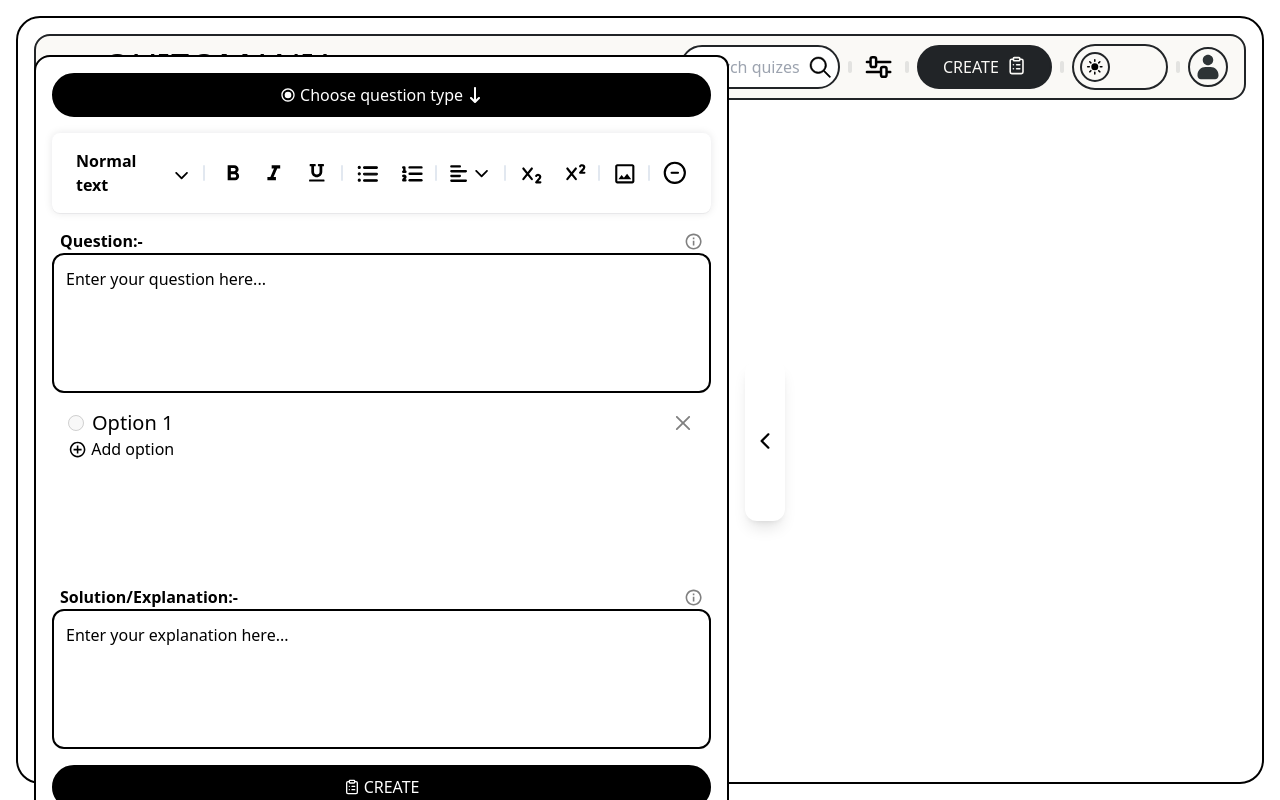
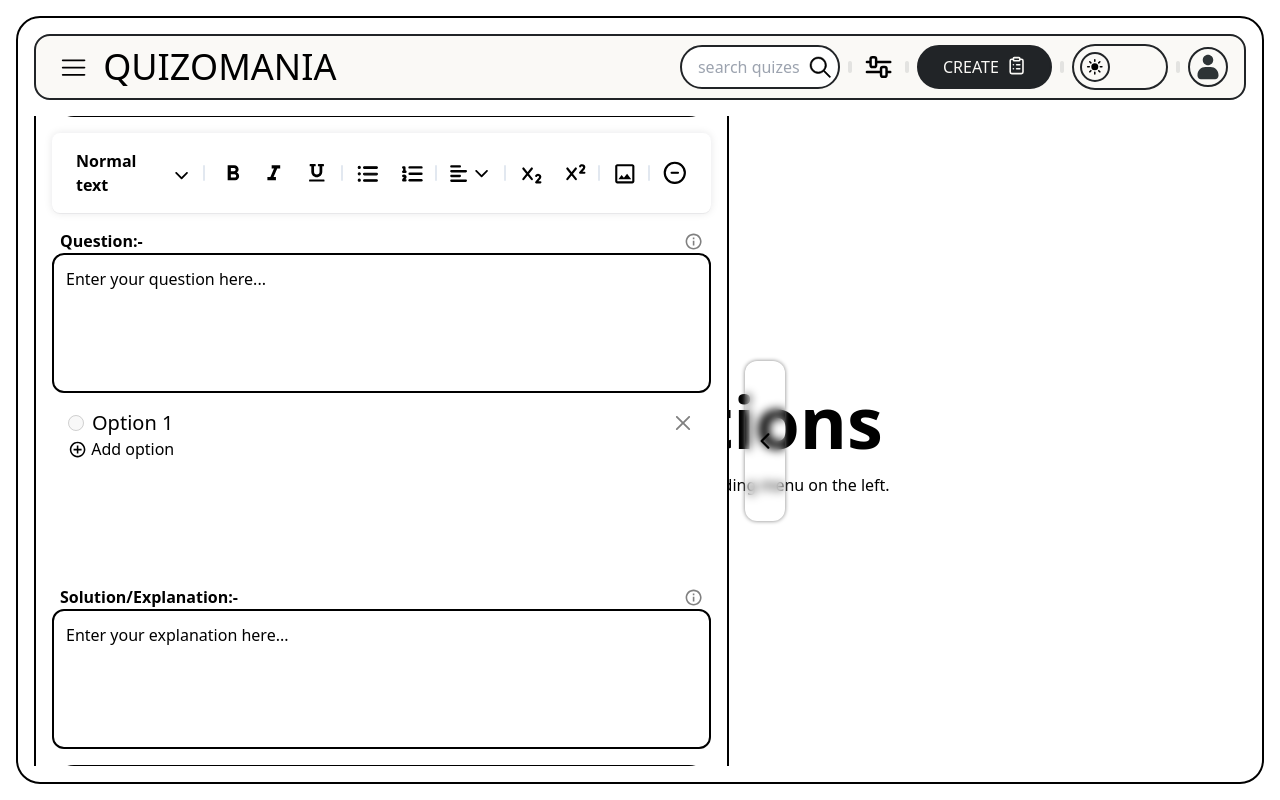
Before and after one commit to Nitish-u/Quizomania, a React (Vite) app: page /create in a window 1280 px wide. Built offline with nearby package versions, Linux system fonts and the light colour scheme.

Commit message:
editor page complete (fixed the layout of the questions container and sider btn of the editor section)

```diff
--- a/src/components/Editable Area/editableAreaComp.jsx
+++ b/src/components/Editable Area/editableAreaComp.jsx
@@ -2,7 +2,7 @@
 import { MdInfoOutline } from "react-icons/md";
 
 
-export default function ({ heading, placeHolder, onFocusHandler, title }) {
+export default function EditableComp({ heading, placeHolder, onFocusHandler, title }) {
   const [editorText, setEditorText] = useState(placeHolder);
   function handleChange(e) {
     setEditorText(e.target.value);
--- a/src/components/QuizMakersLeft/QuizMakersLeft.jsx
+++ b/src/components/QuizMakersLeft/QuizMakersLeft.jsx
@@ -1,4 +1,4 @@
-import React, { useCallback, useEffect, useState } from "react";
+import { useCallback, useEffect, useState } from "react";
 import EditableComp from "../../components/Editable Area/editableAreaComp";
 import EditorFuncComp from "../../components/Editor functionalities comp/EditorFuncComp";
 import OptionsComp from "../../components/Options Comp/OptionsComp";
@@ -85,11 +85,12 @@
         : `translateX(${-creatorSectionMesurements.width + 45}px)`,
     }}>
       <div
-        className={`relative h-full transition-all duration-500 flex items-center gap-1 sm:gap-4 `}
+        className={`relative h-full transition-all duration-500 flex items-center gap-1 sm:gap-4 pr-1`}
         id="mainContainer"
       >
         <div
-          className="showCloseBtn h-40 bg-white rounded-xl px-2 flex items-center z-10 active:scale-95 hover:bg-gray-200 cursor-pointer opacity-100 order-2 shadow-lg"
+          className={`showCloseBtn h-40 rounded-xl px-2 flex items-center z-10 active:scale-95 cursor-pointer opacity-100 order-2 bg-transparent transition-all duration-200 shadow-[0_0_4px_gray]  active:shadow-none`}
+          style={{backdropFilter: "blur(5px)"}}
           onClick={() => setShowCreatorMenu(!showCreatorMenu)}
         >
           <IoIosArrowForward
--- a/src/pages/Quiz maker page/QuizMakerPage.jsx
+++ b/src/pages/Quiz maker page/QuizMakerPage.jsx
@@ -1,32 +1,19 @@
-import React, { useEffect, useState } from "react";
+import { useState } from "react";
 import NavBar from "../../components/NavBar/navbar";
 import QuizMakersLeft from "../../components/QuizMakersLeft/QuizMakersLeft";
 import QuestionCardComp from "../../components/QuestionCardComp/QuestionCardComp";
+import { FaHandPointLeft } from "react-icons/fa6";
 
 export default function QuizMakerPage() {
   const [questions, setQuestions] = useState([]);
-  const [quizCardContainersHeight, setQuizCardContainersHeight] = useState(300);
-  console.log(questions);
-  useEffect(() => {
-    const quizCardContainersCalcHeight = document
-      .getElementById("quizCardContainer")
-      ?.getBoundingClientRect().height;
-    console.log(quizCardContainersCalcHeight);
-    setQuizCardContainersHeight(quizCardContainersCalcHeight);
-  }, []);
   return (
     <div className="flex flex-col gap-4 h-full">
       <NavBar />
-      <div className="hero h-full flex flex-wrap gap-4 relative w-full">
+      <div className="hero h-full flex flex-wrap gap-4 relative w-full overflow-hidden">
         <QuizMakersLeft questions={questions} setQuestions={setQuestions} />
-        <div
-          className="quizCardContainer overflow-y-auto h-full flex-1 w-full"
-          id="quizCardContainer"
-        >
-          <div
-            className="p-4 columns-3xs max-w-full h-fit"
-            style={{ height: `${quizCardContainersHeight}px`, width: "" }}
-          >
+        <div className="quizCardContainer overflow-y-auto h-full flex-1 w-full">
+          {questions.length != 0 ? (
+            <div className="p-4 columns-3xs h-fit w-full">
               {questions.map((elem, index) => {
                 return (
                   <QuestionCardComp
@@ -40,6 +27,12 @@
                 );
               })}
             </div>
+          ) : (
+            <div className="h-full w-full flex flex-col justify-center items-center gap-4">
+              <div className="heading md:text-7xl text-5xl font-black">No Questions</div>
+              <div className="text-center max-w-[60vw]"><FaHandPointLeft className="inline mr-4 -mt-1" size="1.5rem" />Try adding some questions from the sliding menu on the left.</div>
+            </div>
+          )}
         </div>
       </div>
     </div>
```
Lines whose indentation alone changed are shown as unchanged.
